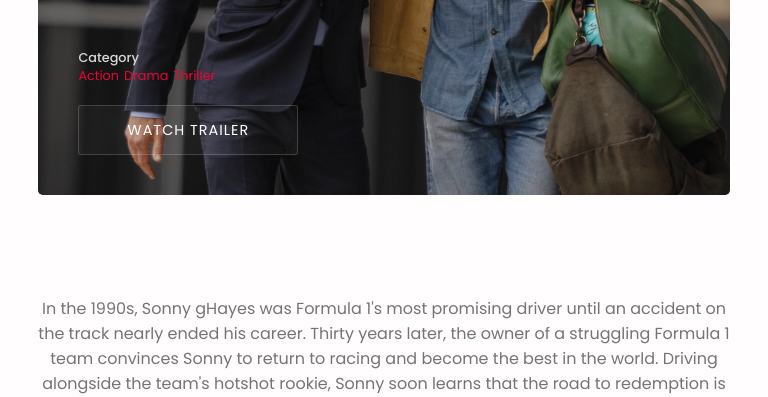
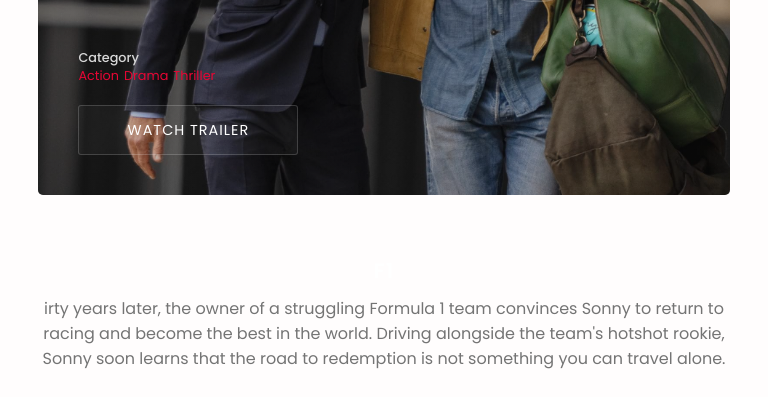
Before and after one commit to kingslayer458/KINGPLAY-VIDEO-STREAMER, an Electron app: page index12.html in a window 768 px wide. Shown: the part 403-800 px from the top of the page. Drawn offline with Linux system fonts and the light colour scheme.

Commit message:
Update index12.html

```diff
--- a/index12.html
+++ b/index12.html
@@ -126,7 +126,7 @@
     <!--details=====================================-->
     <section class="movie-details">
         <strong>F1</strong>
-        <p>In the 1990s, Sonny gHayes was Formula 1's most promising driver until an accident on the track nearly ended his career. Thirty years later, the owner of a struggling Formula 1 team convinces Sonny to return to racing and become the best in the world. Driving alongside the team's hotshot rookie, Sonny soon learns that the road to redemption is not something you can travel alone.</p>
+        <p>irty years later, the owner of a struggling Formula 1 team convinces Sonny to return to racing and become the best in the world. Driving alongside the team's hotshot rookie, Sonny soon learns that the road to redemption is not something you can travel alone.</p>
     </section>
 
 
```
